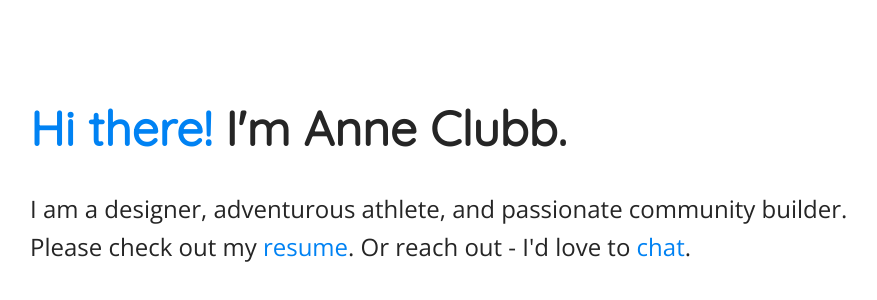
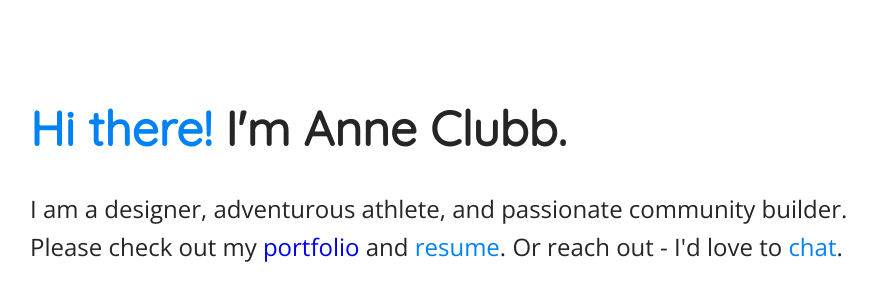
Before and after one commit to anneclubb/anneclubb.github.io, a plain HTML site: page index.html in a window 1280 px wide. Shown: the part 142-442 px from the top of the page, without its empty margins (254-1131 px from the left). Drawn offline with nearby package versions, Linux system fonts and the light colour scheme.

Commit message:
Update index.html

```diff
--- a/index.html
+++ b/index.html
@@ -11,6 +11,8 @@
     <h1 class="heading"><span>Hi there! </span>I'm Anne Clubb.</h1>
 
     <p>I am a designer, adventurous athlete, and passionate community builder. Please check out my
+      <a style="text-decoration:none;" href="https://www.anneclubb.ca/">portfolio</a>
+      and
      <a style="text-decoration:none;" href="Clubb_Anne_Resume_Oct2021.pdf" <span class="resume"> resume</span></a>.
 
       Or reach out - I'd love to <a style="text-decoration:none;" href="mailto:anne@anneclubb.ca" <span class="email"> chat</span></a>.
```
